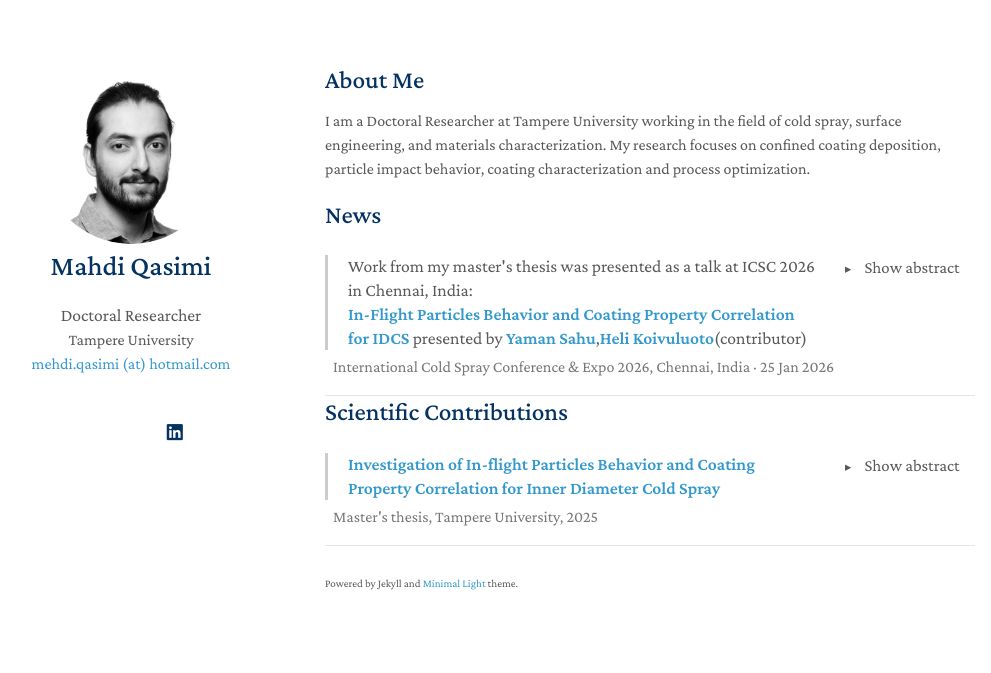
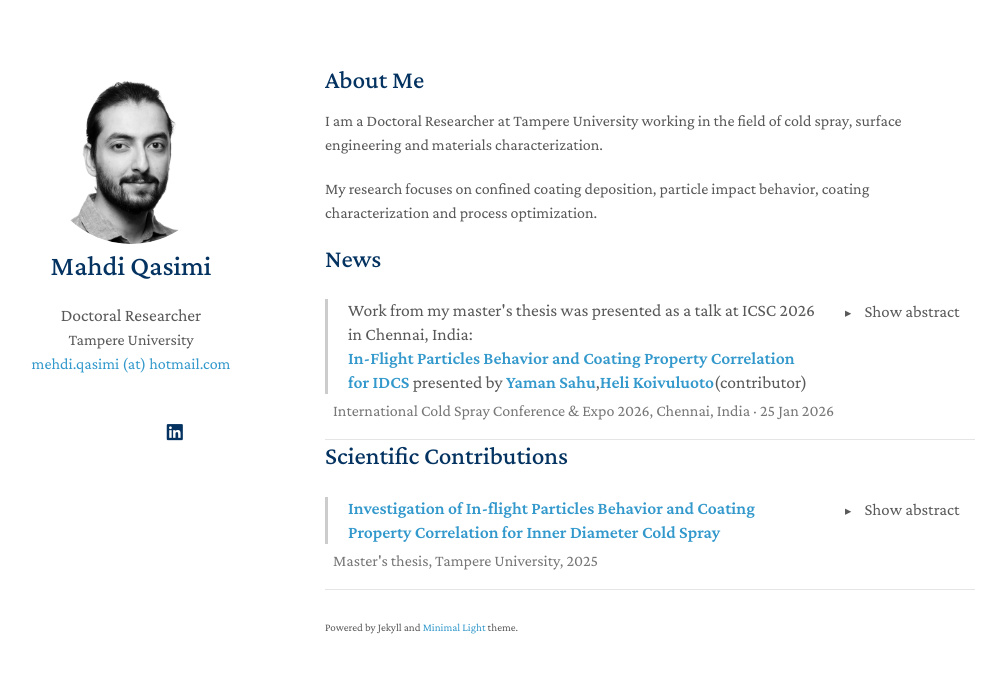
Before and after one commit to mehdiqasimi/mehdiqasimi.github.io, a Jekyll site: the page built from index.md, in a window 1280 px wide. Shown: the top 673 px of the page, without its empty margins (145-1136 px from the left). Built offline with Jekyll 4.4.1, drawn with Linux system fonts in a browser that asks for light colours; a style sheet for code colours, icons or effects is not loaded; our own code applies the rules of GitHub Pages for plain Markdown files.

```diff
--- a/index.md
+++ b/index.md
@@ -4,7 +4,9 @@ layout: homepage
 
 ## About Me
 
-I am a Doctoral Researcher at Tampere University working in the field of cold spray, surface engineering, and materials characterization. My research focuses on confined coating deposition, particle impact behavior, coating characterization and process optimization.
+I am a Doctoral Researcher at Tampere University working in the field of cold spray, surface engineering and materials characterization.
+
+My research focuses on confined coating deposition, particle impact behavior, coating characterization and process optimization.
 
 
 ## News
```
